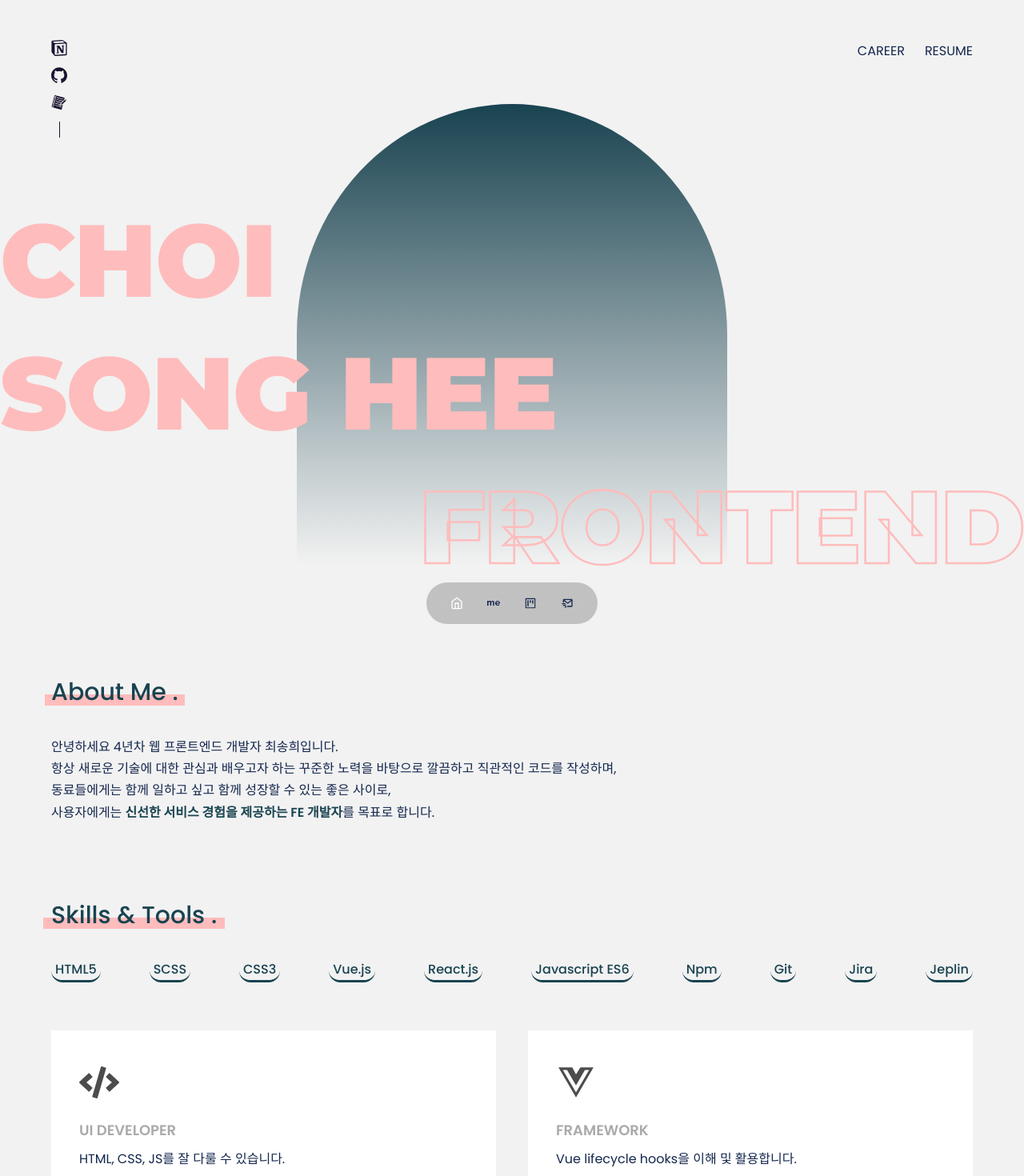
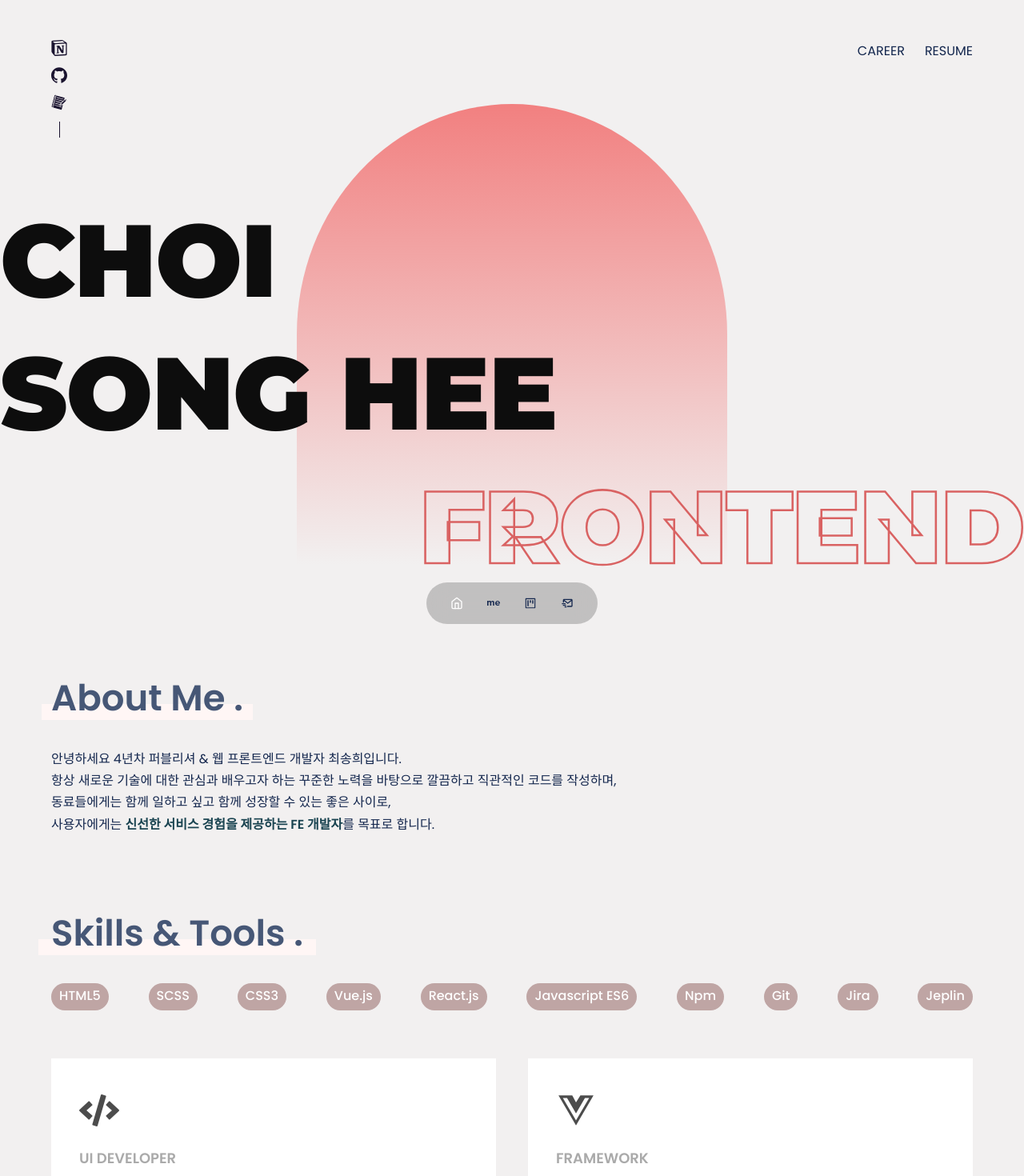
Before and after one commit to choi-songhee/React, a React (Create React App) app in the folder my-app/: page / in a window 1280 px wide. Shown: the top 1470 px of the page at 80% size. Built offline with nearby package versions, Linux system fonts and the light colour scheme; the HTML template or start-up script is replaced by a standard one.

Commit message:
3차 작업 완료

```diff
--- a/my-app/src/common.scss
+++ b/my-app/src/common.scss
@@ -8,20 +8,20 @@
     position: relative;
     display: inline-block;
     margin-bottom: 40px;
-    color: #194350;
-    font-size: 30px;
+    color: #465776;
+    font-size: 45px;
     line-height: 1;
-    font-weight: 500;
+    font-weight: bold;
 
     &::after {
       position: absolute;
       content: "";
       z-index: -1;
-      bottom: -2px;
+      bottom: -5px;
       left: -5%;
       width: 110%;
-      height: 14px;
-      background-color: #FFBCBC;
+      height: 20px;
+      background-color: #FFF6F5;
     }
   }
 
--- a/my-app/src/components/about/About.jsx
+++ b/my-app/src/components/about/About.jsx
@@ -45,7 +45,7 @@ const About = () => {
       <div className="container">
       <h1 className="section__title">About Me .</h1>
       <p className="section__desc">
-        안녕하세요 4년차 웹 프론트엔드 개발자 최송희입니다.<br/>
+        안녕하세요 4년차 퍼블리셔 & 웹 프론트엔드 개발자 최송희입니다.<br/>
         항상 새로운 기술에 대한 관심과 배우고자 하는 꾸준한 노력을 바탕으로
         깔끔하고 직관적인 코드를 작성하며,<br/>
         동료들에게는 함께 일하고 싶고 함께 성장할 수 있는 좋은 사이로,<br/>
--- a/my-app/src/components/about/about.scss
+++ b/my-app/src/components/about/about.scss
@@ -4,12 +4,13 @@
     justify-content: space-between;
 
     &__list {
-        border-bottom: 0.2rem solid #194350;
+        border-bottom: 0.2rem solid #BFA5A4;
         font-weight: 500;
-        line-height: 1;
-        padding: 5px;
-        border-radius: 1rem;
-        color: #194350;
+        line-height: 1.2;
+        padding: 6px 10px;
+        border-radius: 2rem;
+        color: #fff;
+        background-color: #BFA5A4;
     }
 
     @media screen and (max-width: 1024px) {
--- a/my-app/src/components/contact/contact.scss
+++ b/my-app/src/components/contact/contact.scss
@@ -23,7 +23,7 @@
     display: block;
     margin-top: 20px;
     font-size: 18px;
-    color: red;
+    color: #F28080;
     font-weight: bold;
     letter-spacing: 2px;
   }
--- a/my-app/src/components/main/main.scss
+++ b/my-app/src/components/main/main.scss
@@ -16,6 +16,10 @@
 
   &__link {
     margin-left: 10px;
+
+    &:hover {
+      color: #B64B4F;
+    }
   }
 }
 
@@ -64,14 +68,14 @@
     top: 0;
     left: 0;
     border-radius: 50% 50% 0 0;
-    background: linear-gradient(#194350, transparent);
+    background: linear-gradient(#F28080, transparent);
   }
 
   &-text {
     position: absolute;
     top: 14vh;
     width: 100%;
-    color: #FFBCBC;
+    color: #0D0D0D;
     font-size: 10vw;
     white-space: nowrap;
     font-weight: bold;
@@ -88,7 +92,7 @@
       right: 0;
       text-align: right;
       color: transparent;
-      -webkit-text-stroke: 0.02em rgb(255, 188, 188);
+      -webkit-text-stroke: 0.02em rgb(217,98,98);
     }
   }
 }
--- a/my-app/src/components/works/works.scss
+++ b/my-app/src/components/works/works.scss
@@ -7,7 +7,7 @@
         font-size: 18px;
         font-weight: bold;
         letter-spacing: 2px;
-        color: rgb(230, 60, 131);
+        color: #F28080;
     }
 
     &__group {
@@ -77,7 +77,7 @@
             }
 
             .project__caption {
-                color: #FFBCBC;
+                color: #F28080;
                 transition: all .4s ease;
             }
 
@@ -112,7 +112,7 @@
         font-size: 65px;
         font-weight: bold;
         color: transparent;
-        -webkit-text-stroke: 0.02em rgb(255, 188, 188);
+        -webkit-text-stroke: 0.02em rgb(242,128,128);
         transition: all .4s ease;
 
         @media screen and (max-width: 1024px) {
@@ -152,7 +152,8 @@
             margin-right: 10px;
             font-size: 14px;
             border-radius: 50px;
-            border: 1px solid #000;
+            background-color: #BFA5A4;
+            color: #fff;
         }
     }
 
--- a/my-app/src/index.css
+++ b/my-app/src/index.css
@@ -31,7 +31,7 @@
 
   --transition: all 400ms ease;
 
-  --color-bg: #F2F2F2;
+  --color-bg: #F2F0F0;
   --color-text: #14274e;
   --color-primary: #1a132f;
 
```
